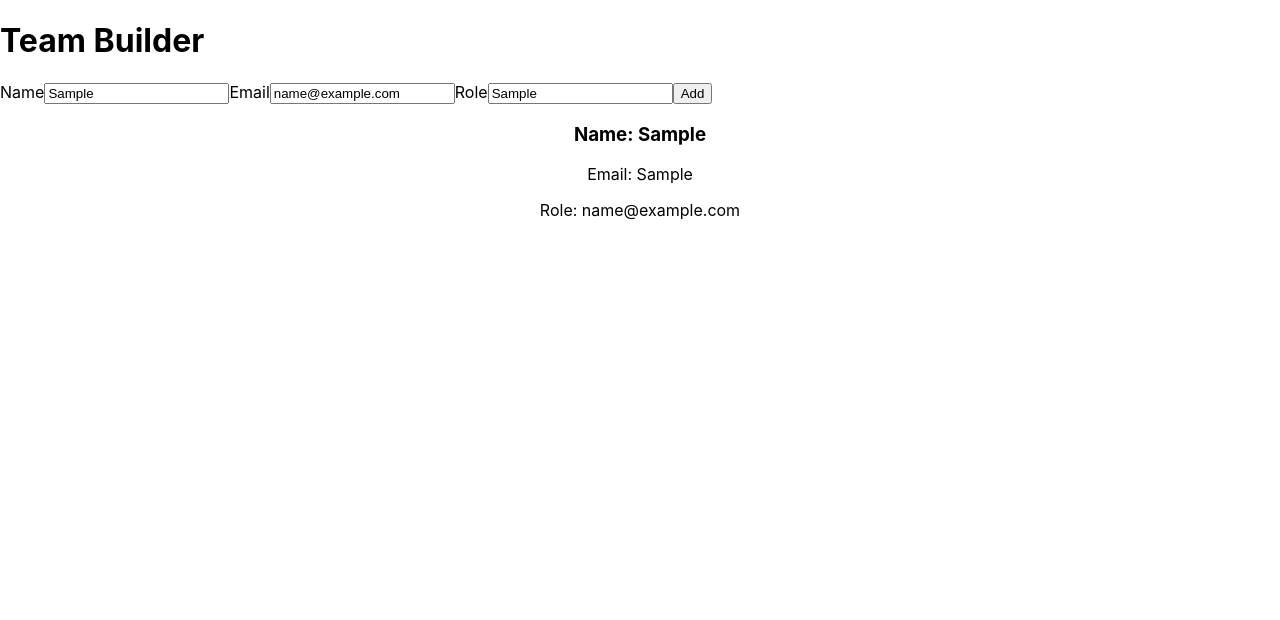
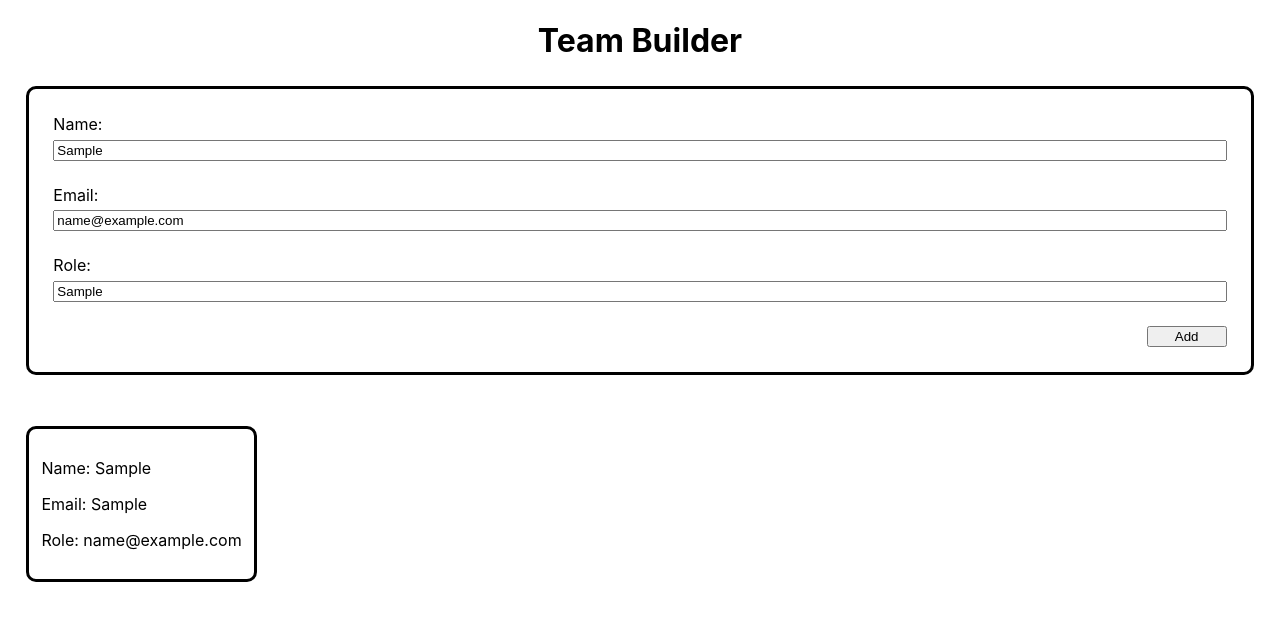
Before and after one commit to bloominstituteoftechnology/team-builder, a React (Create React App) app in the folder team-builder/: page / in a window 1280 px wide. Both pictures are taken after typing "Sample", "name@example.com", "Sample" into the empty fields and a click on the button "Add". Shown: the top 620 px of the page. Built offline with nearby package versions, Linux system fonts and the light colour scheme.

Commit message:
added styled-components

```diff
--- a/team-builder/package.json
+++ b/team-builder/package.json
@@ -9,6 +9,7 @@
     "react": "^17.0.1",
     "react-dom": "^17.0.1",
     "react-scripts": "4.0.0",
+    "styled-components": "^5.2.1",
     "web-vitals": "^0.2.4"
   },
   "scripts": {
--- a/team-builder/src/App.js
+++ b/team-builder/src/App.js
@@ -25,7 +25,7 @@ function App() {
       <div className='Form'>
         <Form newUser = { addNewUser } />
       </div>
-      <div className='App'>
+      <div>
         <Users users={ users } />
       </div>
     </div>
--- a/team-builder/src/components/Form.js
+++ b/team-builder/src/components/Form.js
@@ -1,4 +1,30 @@
 import React, { useState } from 'react';
+import styled from 'styled-components';
+
+const StyledForm = styled.form`
+    display: flex;
+    flex-direction: column;
+    border: black 3px solid;
+    border-radius: 10px;
+    margin: 2%;
+    padding: 1%;
+    width: auto;
+
+    .inputItem {
+        margin: 1%;
+    }
+
+    .inputItem input {
+        width: 100%;
+        margin-top: .5%;
+        box-sizing: border-box; // needed to make input box fit inside div
+    }
+
+    .inputItem button {
+        float: right;
+        width: 5rem;
+    }
+`
 
 const Form = (props) => {
 
@@ -18,15 +44,23 @@ const Form = (props) => {
     }
 
     return (
-        <form onSubmit = { addUser }>
-            <label>Name</label>
+        <StyledForm onSubmit = { addUser }>
+            <div className='inputItem'>
+                <label>Name: </label>
                 <input type='text' placeholder='name' name='name' id='name' value={user.name} onChange={newUser} />
-            <label>Email</label>
+            </div>
+            <div className='inputItem'>
+                <label>Email: </label>
                 <input type='email' placeholder='user@domain.com' name='email' value={user.email} onChange={newUser} />
-            <label>Role</label>
+            </div>
+            <div className='inputItem'>
+                <label>Role: </label>
                 <input type='role' placeholder='programmer' name='role' value={user.role} onChange={newUser} />
-            <button type='submit'>Add</button>
-        </form>
+            </div>
+            <div className='inputItem'>
+               <button type='submit'>Add</button>
+            </div>
+        </StyledForm>
     );
 };
 
--- a/team-builder/src/components/Users.js
+++ b/team-builder/src/components/Users.js
@@ -1,16 +1,32 @@
 import React from 'react';
+import styled from 'styled-components';
+
+
+const StyledList = styled.div`
+    display: flex;
+    flex-direction: row;
+    flex-wrap: wrap;
+`
+
+const StyledCards = styled.div`
+    border: black 3px solid;
+    border-radius: 10px;
+    margin: 2%;
+    padding: 1%;
+    width: auto;
+`
 
 const Users = props => {
     return (
-        <div>
+        <StyledList>
             {props.users.map( (user, index) => (
-                <div key={index}>
-                    <h3>Name: {user.name}</h3>
+                <StyledCards key={index}>
+                    <p>Name: {user.name}</p>
                     <p>Email: {user.role}</p>
                     <p>Role: {user.email}</p>
-                </div>
+                </StyledCards>
             ))}
-        </div>
+        </StyledList>
     );
 }
 
--- a/team-builder/src/index.css
+++ b/team-builder/src/index.css
@@ -7,6 +7,10 @@ body {
   -moz-osx-font-smoothing: grayscale;
 }
 
+h1 {
+  text-align: center;
+}
+
 code {
   font-family: source-code-pro, Menlo, Monaco, Consolas, 'Courier New',
     monospace;
```
Also changed, not shown: 1 other file (tests, documents, lock files or other folders).
